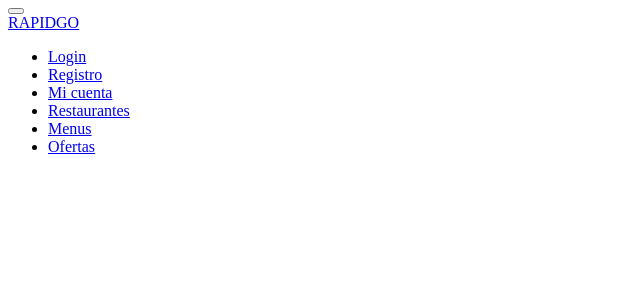
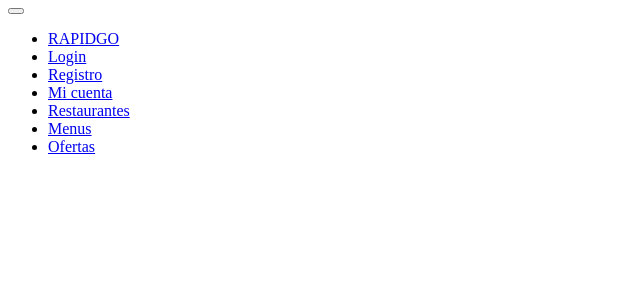
Before and after one commit to antoni117881/ProjectaRapidgo, a PHP site: page /Vista/Vistaheader.php in a window 1280 px wide. Shown: the top 300 px of the page, without its empty margins (0-640 px from the left). Run offline with PHP 8.4, Linux system fonts and the light colour scheme.

Commit message:
retoques navegacion

```diff
--- a/Vista/Menus.php
+++ b/Vista/Menus.php
@@ -1,4 +1,7 @@
 <html>
+<header>
+        <?php include 'Vista/Vistaheader.php'; ?>
+    </header>
     <h1>
         Estas en la pagina de menus
     </h1>
--- a/Vista/VistaProductos.php
+++ b/Vista/VistaProductos.php
@@ -16,7 +16,7 @@
                             <div class="producto-content">
 
                                 <div class="Productos" style="width: 18rem;">
-                                <h2 class="nombre-producto"><?php echo $producto['Nombre']; ?></h2>
+                                <h5 class="nombre-producto"><?php echo $producto['Nombre']; ?></h5>
                                     <img class="imagen-producto" ><img src="<?php echo $producto['Imagen']; ?>" alt="<?php echo $producto['Nombre']; ?>" width=' 300px' height ='300px'/>
                                     <div class="card-body">
                                     <p class="descripcion"><?php echo $producto['Descripcion']; ?></p>
--- a/Vista/Vistaheader.php
+++ b/Vista/Vistaheader.php
@@ -7,8 +7,11 @@
       <span class="navbar-toggler-icon"></span>
     </button>
     <div class="collapse navbar-collapse" id="navbarTogglerDemo01">
-      <a class="navbar-brand" href="#">RAPIDGO</a>
+
       <ul class="navbar-nav me-auto mb-2 mb-lg-0">
+        <li class="nav-item">
+            <a class="navbar-brand" href="#">RAPIDGO</a>
+        </li>
         <li class="nav-item">
           <a class="nav-link active" aria-current="page" href="?action=Login">Login</a>
         </li>
--- a/style.css
+++ b/style.css
@@ -40,3 +40,7 @@
 .producto-card:hover {
     transform: translateY(-5px); /* Mueve la tarjeta hacia arriba al pasar el cursor */
 }
+.nav-item a{
+font-size: 25px;
+
+}
```
